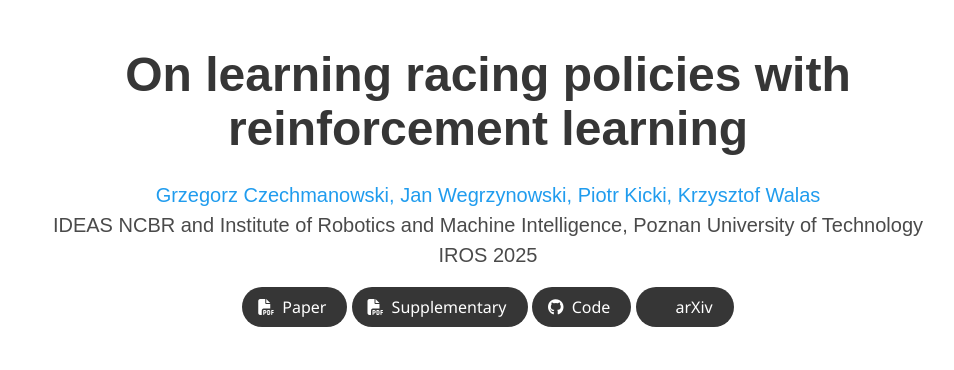
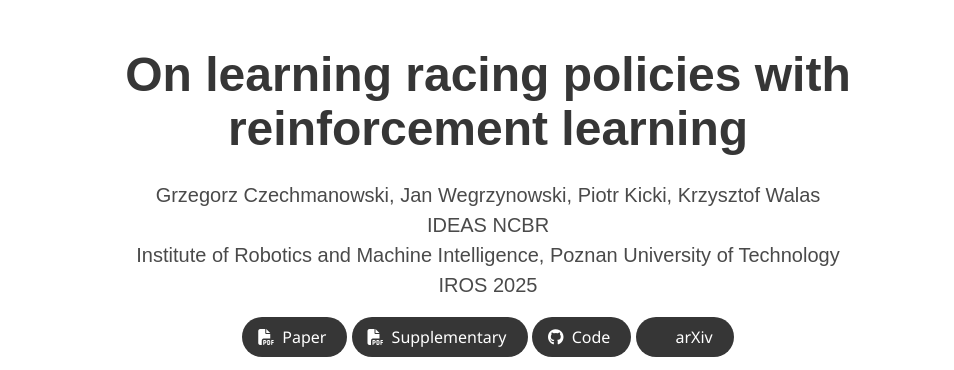
Before and after one commit to GrzegorzCzput/rl-racing, a plain HTML site: page index.html in a window 1280 px wide. Shown: the top 370 px of the page, without its empty margins (152-1106 px from the left). Drawn offline with nearby package versions, Linux system fonts and the light colour scheme; some icons are missing; a web font is replaced by a local one.

Commit message:
Foramted authoers

```diff
--- a/index.html
+++ b/index.html
@@ -55,20 +55,16 @@
             <h1 class="title is-1 publication-title">On learning racing policies with reinforcement learning</h1>
             <div class="is-size-5 publication-authors">
               <!-- Paper authors -->
-              <span class="author-block">
-                <a href="FIRST AUTHOR PERSONAL LINK" target="_blank">Grzegorz Czechmanowski, </a>
-                <span class="author-block">
-                  <a href="SECOND AUTHOR PERSONAL LINK" target="_blank">Jan Wegrzynowski, </a>
-                  <span class="author-block">
-                    <a href="THIRD AUTHOR PERSONAL LINK" target="_blank">Piotr Kicki, </a>
-                  </span>
-                  <span class="author-block">
-                    <a href="FORTH AUTHOR PERSONAL LINK" target="_blank">Krzysztof Walas</a>
-                  </span>
+              <span class="author-block">Grzegorz Czechmanowski, </span>
+              <span class="author-block">Jan Wegrzynowski, </span>
+              <span class="author-block">Piotr Kicki, </span>
+              <span class="author-block">Krzysztof Walas</span>
                   </div>
 
                   <div class="is-size-5 publication-authors">
-                    <span class="author-block">IDEAS NCBR and Institute of Robotics and Machine Intelligence, Poznan University of Technology<br>IROS 2025</span>
+                    <span class="author-block">IDEAS NCBR <br>
+                      Institute of Robotics and Machine Intelligence, Poznan University of Technology<br>
+                      IROS 2025</span>
                     <!-- <span class="eql-cntrb"><small><br><sup>*</sup>Indicates Equal Contribution</small></span> -->
                   </div>
 
@@ -225,28 +221,25 @@
 
 
 <!-- Video carousel -->
-<section class="hero is-small">
+<!--  <section class="hero is-small">
   <div class="hero-body">
     <div class="container">
       <h2 class="title is-3">Another Carousel</h2>
       <div id="results-carousel" class="carousel results-carousel">
         <div class="item item-video1">
           <video poster="" id="video1" autoplay controls muted loop height="100%">
-            <!-- Your video file here -->
             <source src="static/videos/carousel1.mp4"
             type="video/mp4">
           </video>
         </div>
         <div class="item item-video2">
           <video poster="" id="video2" autoplay controls muted loop height="100%">
-            <!-- Your video file here -->
             <source src="static/videos/carousel2.mp4"
             type="video/mp4">
           </video>
         </div>
         <div class="item item-video3">
           <video poster="" id="video3" autoplay controls muted loop height="100%">\
-            <!-- Your video file here -->
             <source src="static/videos/carousel3.mp4"
             type="video/mp4">
           </video>
@@ -254,7 +247,7 @@
       </div>
     </div>
   </div>
-</section>
+</section> -->
 <!-- End video carousel -->
 
 
@@ -268,7 +261,7 @@
     <div class="container">
       <h2 class="title">Paper</h2>
 
-      <iframe  src="static/pdfs/IROS25___On_learning_racing_policies_final.pdf" width="100%" height="550">
+      <iframe  src="static/pdfs/IROS25___On_learning_racing_policies_final.pdf" width="100%" height="1050">
           </iframe>
 
       </div>
```
